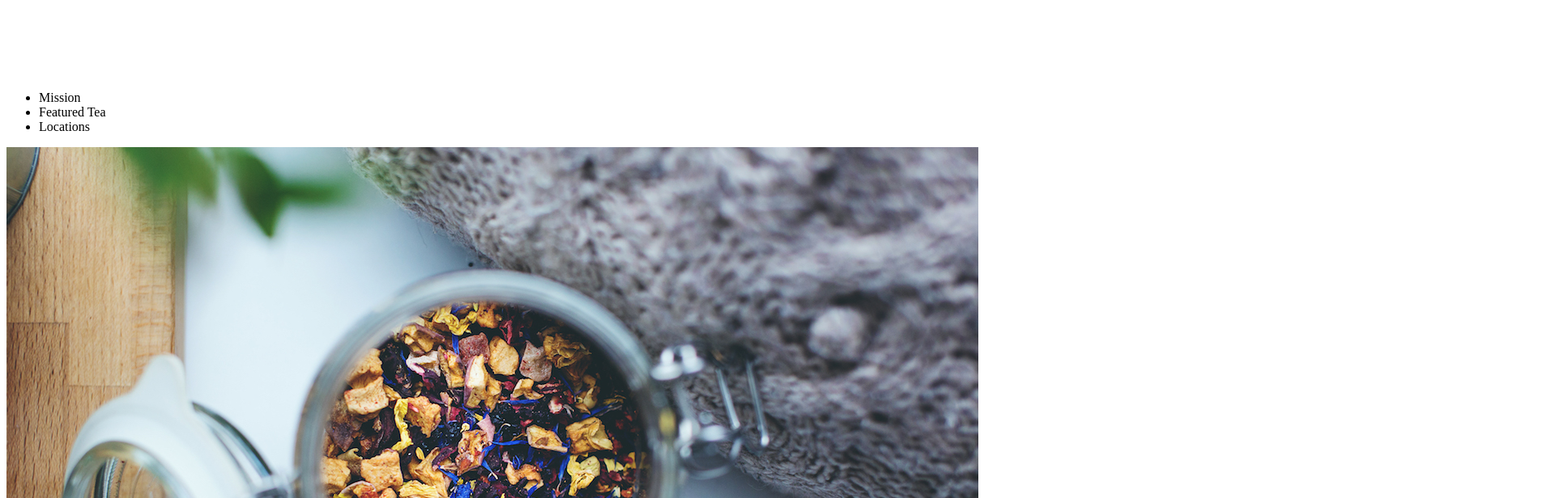
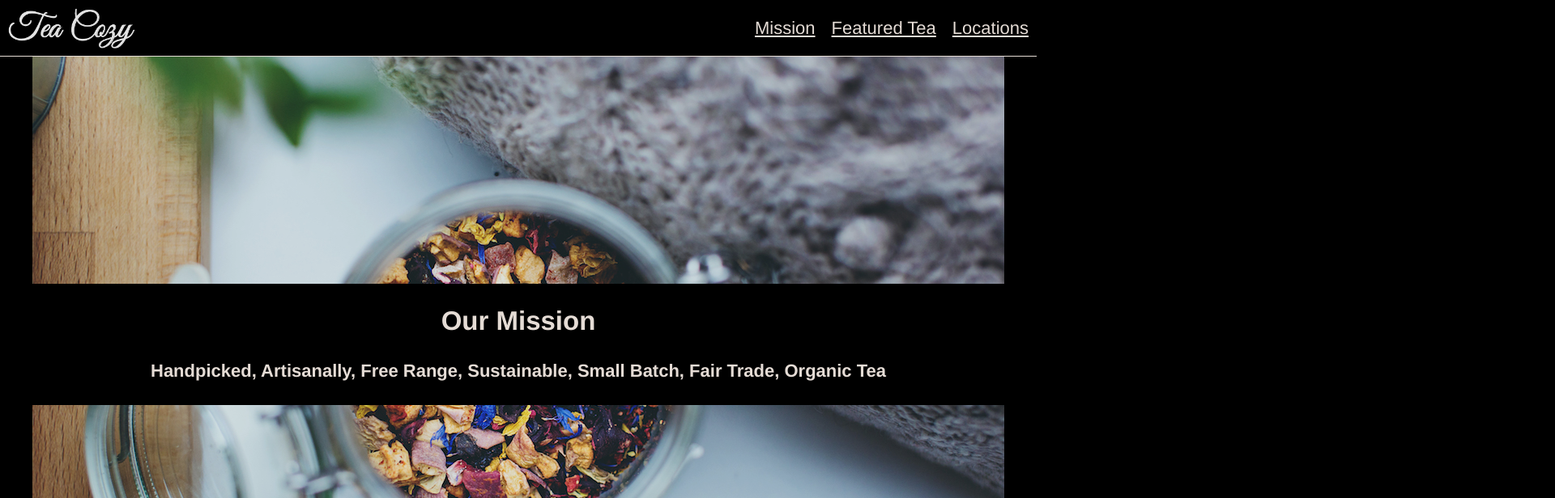
Before and after one commit to Lone-Wolf4658/teaCozy, a plain HTML site: page index.html in a window 1280 px wide. Shown: the top 616 px of the page at 81% size, 1920 px wide, since content can reach past the window. Drawn offline with Linux system fonts and the light colour scheme.

Commit message:
First two sections CSS

```diff
--- a/index.html
+++ b/index.html
@@ -8,14 +8,14 @@
     <title>Tea-Cozy</title>
 </head>
 <body>
-    <nav>
+    <div class="nav">
         <img src="./resources/images/img-tea-cozy-logo.png" alt="Tea Cozy Logo">
-        <ul class="nav">
+        <ul>
             <li>Mission</li>
             <li>Featured Tea</li>
             <li>Locations</li>
         </ul>
-    </nav>
+    </div>
 
     <main>
         <img src="./resources/images/img-mission-background.jpg" alt="Mission Background">
--- a/resources/css/style.css
+++ b/resources/css/style.css
@@ -0,0 +1,76 @@
+
+body {
+    font-family: Helvetica;
+    font-size: 22px;
+    color: seashell;
+    background-color: black;
+    opacity: 0.9;
+    margin: 0;
+    display: grid;
+}
+.nav {
+    background: black;
+    position: sticky;
+    top: 0;
+    height: 69px;
+    z-index: 10;
+    border-bottom: 1px solid seashell
+}
+.nav img {
+    float: left;
+    height: 50px;
+    margin: 10px;
+}
+ul {
+    float: right;
+    list-style: none;
+    text-decoration: underline;
+    display: flex;
+
+
+}
+li {
+    display: inline-block;
+    margin: 0px 10px 0 10px;
+}
+
+
+
+
+
+main {
+    background: red;
+    height: 700px;
+    width: 1200px;
+    margin-left: auto;
+    margin-right: auto;
+    overflow: hidden;
+}
+
+main .text {
+    width: 100%;
+    background: black;
+    position: relative;
+    bottom: 75%;
+    display: inline-block;
+    text-align: center;
+
+
+}
+
+
+.gallary {
+    background:orange;
+}
+.locations {
+    background: blue;
+}
+footer {
+    background: blueviolet;
+}
+
+
+.gallary img, .locations img {
+    width: 20%;
+    height: 20%;
+}
```
